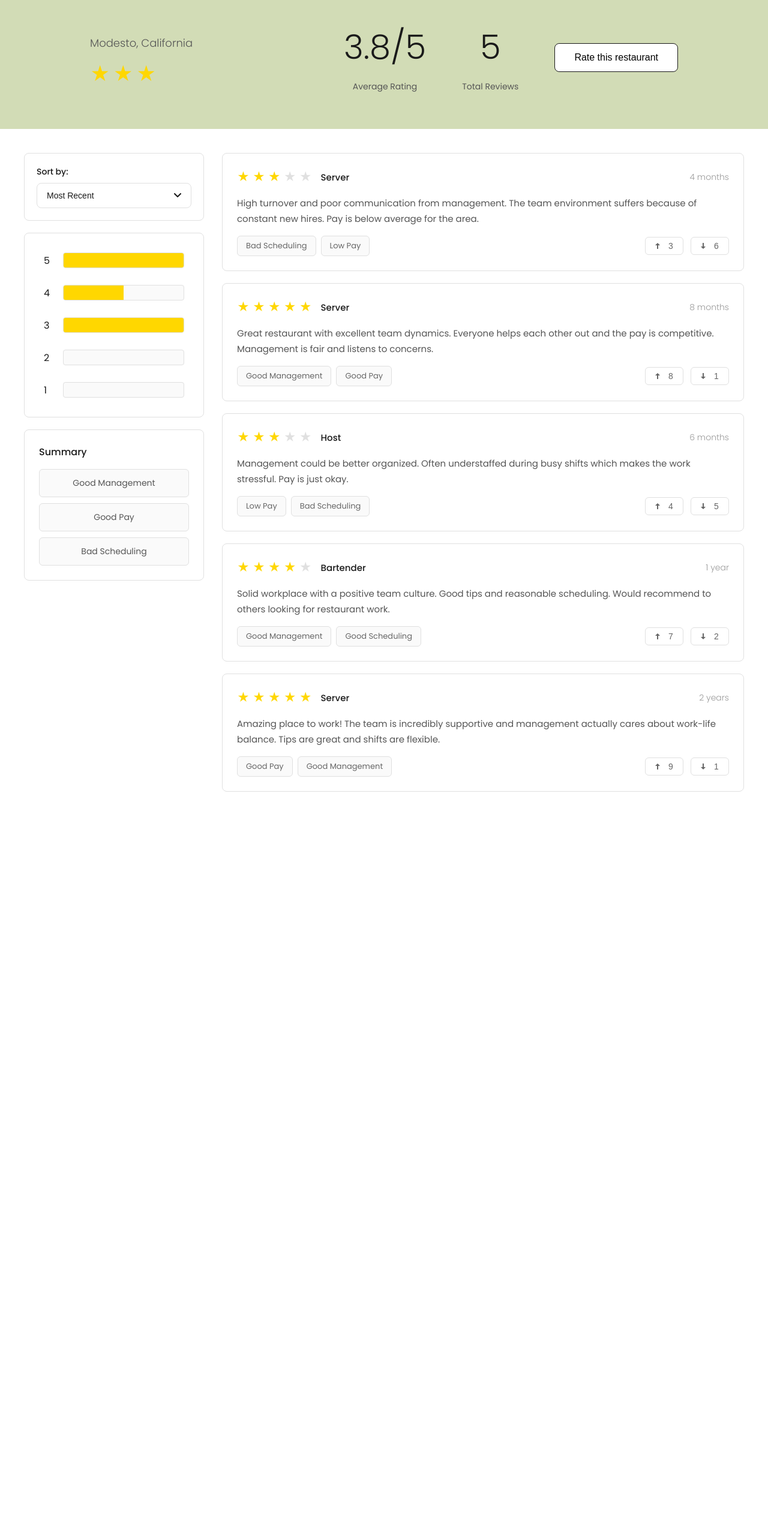
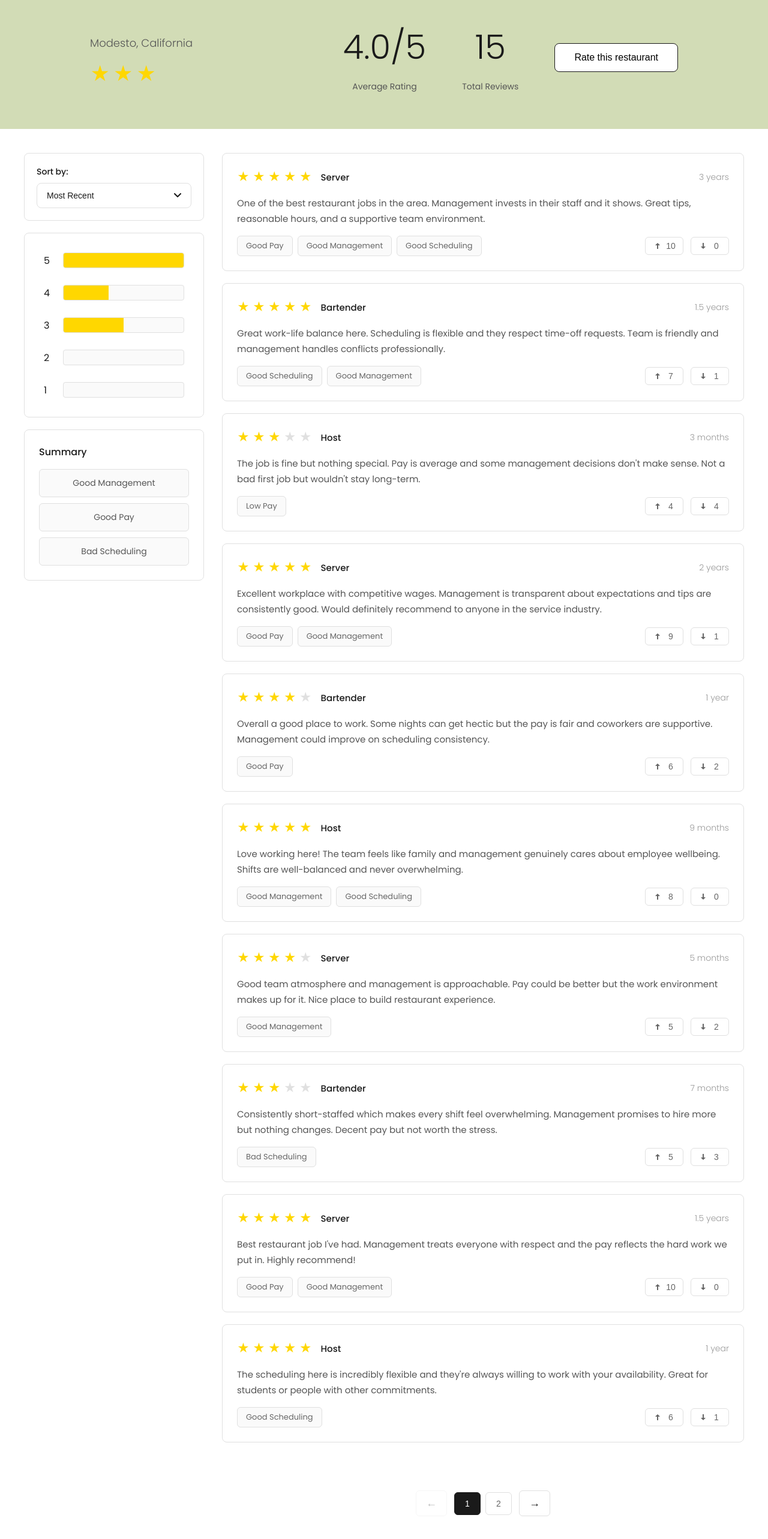
Before and after one commit to gabalingog/ManagerCheck, a React (Create React App) app: page /restaurant/1 in a window 1280 px wide. Shown: the part 118-2684 px from the top of the page at 60% size. Before the commit the page ends 1478 px from the top, so only its background shows below. Built offline with nearby package versions, Linux system fonts and the light colour scheme.

Commit message:
Restaurant filters and page navigation of reviews

```diff
--- a/src/Components/Rate/RateRestaurant.css
+++ b/src/Components/Rate/RateRestaurant.css
@@ -1,3 +1,8 @@
+body {
+    margin: 0;
+    padding: 0;
+}
+
 .rateRestaurantPage {
     padding: 0;
     margin: 0;
@@ -376,12 +381,19 @@
     display: flex;
     gap: 30px;
     padding: 40px;
-    max-width: 1400px;
+    max-width: 1500px;
     margin: 0 auto;
+    width: 100%;
+    box-sizing: border-box;
 }
 
 .leftSection {
     flex: 0 0 300px;
+    position: sticky;
+    top: 40px;
+    align-self: flex-start;
+    max-height: calc(100vh - 80px);
+    overflow-y: auto;
 }
 
 .rightSection {
@@ -687,6 +699,65 @@
     text-align: center;
 }
 
+.pagination {
+    display: flex;
+    justify-content: center;
+    align-items: center;
+    gap: 12px;
+    margin-top: 40px;
+    padding: 20px 0;
+}
+
+.pageArrow {
+    padding: 10px 16px;
+    border: 1px solid #e0e0e0;
+    background: white;
+    border-radius: 6px;
+    font-size: 18px;
+    cursor: pointer;
+    transition: all 0.2s;
+    color: #1a1a1a;
+}
+
+.pageArrow:hover:not(:disabled) {
+    border-color: #1a1a1a;
+    background: #fafafa;
+}
+
+.pageArrow:disabled {
+    opacity: 0.3;
+    cursor: not-allowed;
+}
+
+.pageNumbers {
+    display: flex;
+    gap: 8px;
+}
+
+.pageNumber {
+    padding: 10px 16px;
+    border: 1px solid #e0e0e0;
+    background: white;
+    border-radius: 6px;
+    font-size: 14px;
+    cursor: pointer;
+    transition: all 0.2s;
+    color: #666;
+    min-width: 44px;
+}
+
+.pageNumber:hover {
+    border-color: #1a1a1a;
+    background: #fafafa;
+    color: #1a1a1a;
+}
+
+.pageNumber.active {
+    background: #1a1a1a;
+    border-color: #1a1a1a;
+    color: white;
+}
+
 @media (max-width: 1024px) {
     .header {
         flex-direction: column;
--- a/src/Components/Rate/RateRestaurant.jsx
+++ b/src/Components/Rate/RateRestaurant.jsx
@@ -19,6 +19,8 @@ const RateRestaurant = () => {
   const [newManagerPosition, setNewManagerPosition] = useState('');
   const [reviewFilter, setReviewFilter] = useState('recent'); // 'recent' or 'top'
   const [ratingFilter, setRatingFilter] = useState(null); // null or 1-5
+  const [currentPage, setCurrentPage] = useState(1);
+  const reviewsPerPage = 10;
   const [userVotes, setUserVotes] = useState(() => {
     const saved = localStorage.getItem('userVotes_restaurant_' + restaurantID);
     return saved ? JSON.parse(saved) : {};
@@ -311,6 +313,156 @@ const RateRestaurant = () => {
           tags: ["Bad Scheduling", "Low Pay"],
           likes: 3,
           dislikes: 6
+        },
+        {
+          id: 6,
+          teamEnvironment: 4,
+          shiftAvailability: 5,
+          pay: 4,
+          staffWorkloadRatio: 5,
+          wouldRecommend: true,
+          comment: "The scheduling here is incredibly flexible and they're always willing to work with your availability. Great for students or people with other commitments.",
+          date: "December 26, 2024",
+          position: "Host",
+          duration: "1 year",
+          tags: ["Good Scheduling"],
+          likes: 6,
+          dislikes: 1
+        },
+        {
+          id: 7,
+          teamEnvironment: 5,
+          shiftAvailability: 4,
+          pay: 5,
+          staffWorkloadRatio: 4,
+          wouldRecommend: true,
+          comment: "Best restaurant job I've had. Management treats everyone with respect and the pay reflects the hard work we put in. Highly recommend!",
+          date: "December 24, 2024",
+          position: "Server",
+          duration: "1.5 years",
+          tags: ["Good Pay", "Good Management"],
+          likes: 10,
+          dislikes: 0
+        },
+        {
+          id: 8,
+          teamEnvironment: 3,
+          shiftAvailability: 3,
+          pay: 3,
+          staffWorkloadRatio: 2,
+          wouldRecommend: false,
+          comment: "Consistently short-staffed which makes every shift feel overwhelming. Management promises to hire more but nothing changes. Decent pay but not worth the stress.",
+          date: "December 22, 2024",
+          position: "Bartender",
+          duration: "7 months",
+          tags: ["Bad Scheduling"],
+          likes: 5,
+          dislikes: 3
+        },
+        {
+          id: 9,
+          teamEnvironment: 4,
+          shiftAvailability: 4,
+          pay: 3,
+          staffWorkloadRatio: 4,
+          wouldRecommend: true,
+          comment: "Good team atmosphere and management is approachable. Pay could be better but the work environment makes up for it. Nice place to build restaurant experience.",
+          date: "December 20, 2024",
+          position: "Server",
+          duration: "5 months",
+          tags: ["Good Management"],
+          likes: 5,
+          dislikes: 2
+        },
+        {
+          id: 10,
+          teamEnvironment: 5,
+          shiftAvailability: 5,
+          pay: 4,
+          staffWorkloadRatio: 5,
+          wouldRecommend: true,
+          comment: "Love working here! The team feels like family and management genuinely cares about employee wellbeing. Shifts are well-balanced and never overwhelming.",
+          date: "December 18, 2024",
+          position: "Host",
+          duration: "9 months",
+          tags: ["Good Management", "Good Scheduling"],
+          likes: 8,
+          dislikes: 0
+        },
+        {
+          id: 11,
+          teamEnvironment: 4,
+          shiftAvailability: 3,
+          pay: 4,
+          staffWorkloadRatio: 3,
+          wouldRecommend: true,
+          comment: "Overall a good place to work. Some nights can get hectic but the pay is fair and coworkers are supportive. Management could improve on scheduling consistency.",
+          date: "December 15, 2024",
+          position: "Bartender",
+          duration: "1 year",
+          tags: ["Good Pay"],
+          likes: 6,
+          dislikes: 2
+        },
+        {
+          id: 12,
+          teamEnvironment: 5,
+          shiftAvailability: 4,
+          pay: 5,
+          staffWorkloadRatio: 4,
+          wouldRecommend: true,
+          comment: "Excellent workplace with competitive wages. Management is transparent about expectations and tips are consistently good. Would definitely recommend to anyone in the service industry.",
+          date: "December 12, 2024",
+          position: "Server",
+          duration: "2 years",
+          tags: ["Good Pay", "Good Management"],
+          likes: 9,
+          dislikes: 1
+        },
+        {
+          id: 13,
+          teamEnvironment: 3,
+          shiftAvailability: 4,
+          pay: 3,
+          staffWorkloadRatio: 3,
+          wouldRecommend: false,
+          comment: "The job is fine but nothing special. Pay is average and some management decisions don't make sense. Not a bad first job but wouldn't stay long-term.",
+          date: "December 10, 2024",
+          position: "Host",
+          duration: "3 months",
+          tags: ["Low Pay"],
+          likes: 4,
+          dislikes: 4
+        },
+        {
+          id: 14,
+          teamEnvironment: 4,
+          shiftAvailability: 5,
+          pay: 4,
+          staffWorkloadRatio: 5,
+          wouldRecommend: true,
+          comment: "Great work-life balance here. Scheduling is flexible and they respect time-off requests. Team is friendly and management handles conflicts professionally.",
+          date: "December 8, 2024",
+          position: "Bartender",
+          duration: "1.5 years",
+          tags: ["Good Scheduling", "Good Management"],
+          likes: 7,
+          dislikes: 1
+        },
+        {
+          id: 15,
+          teamEnvironment: 5,
+          shiftAvailability: 5,
+          pay: 5,
+          staffWorkloadRatio: 4,
+          wouldRecommend: true,
+          comment: "One of the best restaurant jobs in the area. Management invests in their staff and it shows. Great tips, reasonable hours, and a supportive team environment.",
+          date: "December 5, 2024",
+          position: "Server",
+          duration: "3 years",
+          tags: ["Good Pay", "Good Management", "Good Scheduling"],
+          likes: 10,
+          dislikes: 0
         }
       ],
       '2': [
@@ -393,6 +545,35 @@ const RateRestaurant = () => {
   };
 
   const sortedReviews = getSortedReviews();
+
+  // Pagination
+  const totalPages = Math.ceil(sortedReviews.length / reviewsPerPage);
+  const indexOfLastReview = currentPage * reviewsPerPage;
+  const indexOfFirstReview = indexOfLastReview - reviewsPerPage;
+  const currentReviews = sortedReviews.slice(indexOfFirstReview, indexOfLastReview);
+
+  const handlePageChange = (pageNumber) => {
+    setCurrentPage(pageNumber);
+    // Scroll to top of reviews
+    window.scrollTo({ top: 400, behavior: 'smooth' });
+  };
+
+  const handlePrevPage = () => {
+    if (currentPage > 1) {
+      handlePageChange(currentPage - 1);
+    }
+  };
+
+  const handleNextPage = () => {
+    if (currentPage < totalPages) {
+      handlePageChange(currentPage + 1);
+    }
+  };
+
+  // Reset to page 1 when filters change
+  useEffect(() => {
+    setCurrentPage(1);
+  }, [reviewFilter, ratingFilter]);
 
   const handleRatingClick = (rating) => {
     // Toggle: if clicking the same rating, clear filter
@@ -568,7 +749,8 @@ const RateRestaurant = () => {
                 <p>No reviews yet. Be the first to review {restaurantName}!</p>
               </div>
             ) : (
-              sortedReviews.map((rating) => (
+              <>
+                {currentReviews.map((rating) => (
                 <div key={rating.id} className="reviewCard">
                   <div className="reviewHeader">
                     <div className="stars">
@@ -617,7 +799,44 @@ const RateRestaurant = () => {
                     </div>
                   </div>
                 </div>
-              ))
+              ))}
+
+              {/* Pagination */}
+              {totalPages > 1 && (
+                <div className="pagination">
+                  <button
+                    className="pageArrow"
+                    onClick={handlePrevPage}
+                    disabled={currentPage === 1}
+                  >
+                    ←
+                  </button>
+
+                  <div className="pageNumbers">
+                    {[...Array(totalPages)].map((_, index) => {
+                      const pageNum = index + 1;
+                      return (
+                        <button
+                          key={pageNum}
+                          className={`pageNumber ${currentPage === pageNum ? 'active' : ''}`}
+                          onClick={() => handlePageChange(pageNum)}
+                        >
+                          {pageNum}
+                        </button>
+                      );
+                    })}
+                  </div>
+
+                  <button
+                    className="pageArrow"
+                    onClick={handleNextPage}
+                    disabled={currentPage === totalPages}
+                  >
+                    →
+                  </button>
+                </div>
+              )}
+              </>
             )}
           </div>
         </div>
```
